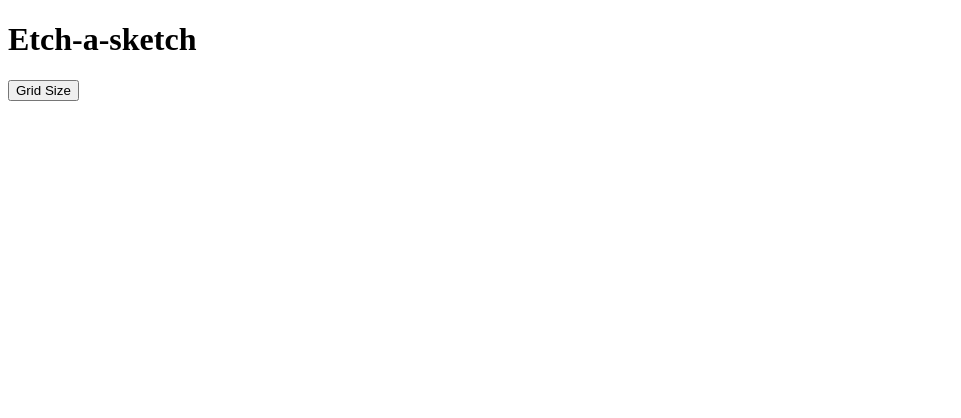
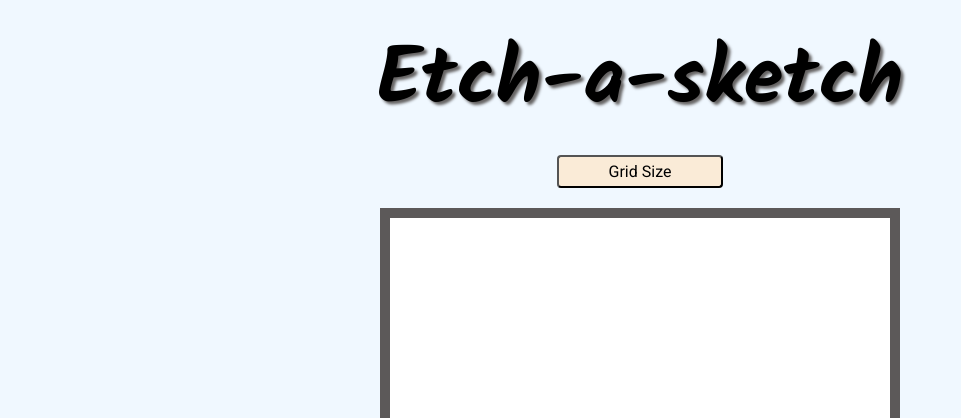
Before and after one commit to SaikatDL/Etch-A-Sketch, a plain HTML site: page index.html in a window 1280 px wide. Shown: the top 418 px of the page, without its empty margins (0-961 px from the left). Drawn offline with Linux system fonts and the light colour scheme.

Commit message:
Add style to the page

```diff
--- a/index.html
+++ b/index.html
@@ -5,11 +5,16 @@
     <meta http-equiv="X-UA-Compatible" content="IE=edge">
     <meta name="viewport" content="width=device-width, initial-scale=1.0">
     <link rel="stylesheet" href="style.css"/>
+    <link rel="preconnect" href="https://fonts.googleapis.com">
+    <link rel="preconnect" href="https://fonts.gstatic.com" crossorigin>
+    <link href="https://fonts.googleapis.com/css2?family=Kalam:wght@700&family=Roboto&display=swap" rel="stylesheet">
     <script src="js-file.js" defer></script>
     <title>Etch-a-sketch</title>
 </head>
 <body>
-    <h1 class="etch">Etch-a-sketch</h1>
-    <button class="grid-number">Grid Size</button>
+    <div class="content">
+        <h1 class="etch">Etch-a-sketch</h1>
+        <button class="grid-number">Grid Size</button>
+    </div>
 </body>
 </html>
--- a/js-file.js
+++ b/js-file.js
@@ -33,7 +33,7 @@ function createDiv (number) { //this will create square div's and add color upon
 const gridNumber = document.querySelector('.grid-number');
 gridNumber.addEventListener('click', () => {
     let number = prompt("Choose the number of squares per side for the new grid (maximum:100):", 16);
-    if (number < 101 && number > 1) {
+    if (number < 101 && number > 0) {
         container.replaceChildren();
         return createDiv(number);
     }
--- a/style.css
+++ b/style.css
@@ -1,7 +1,46 @@
+* {
+    font-family: 'Roboto', sans-serif;
+}
+body {
+    background-color: aliceblue;
+}
+.content {
+    display: flex;
+    flex-direction: column;
+    justify-content: center;
+    align-items: center;
+}
 .container {
     display: flex;
     flex-wrap: wrap;
-    width: 960px;
-    height: 960px;
+    /*box-sizing: border-box;*/
+    padding: 0px;
+    border: 10px solid rgb(92, 89, 89);
+    width: 500px;
+    height: 500px;
     margin: auto;
+    margin-bottom: 50px;
 }
+.square {
+    background: rgb(255, 255, 255);
+    box-sizing: border-box;
+    /*border: 1px solid rgb(119, 116, 116);*/
+}
+.etch {
+    margin: 10px auto;
+    /*text-align: center;*/
+    font-family: 'Kalam', cursive;
+    font-size: 80px;
+    text-shadow: 3px 3px 3px rgb(102, 100, 100);
+}
+button {
+    font-size: medium;
+    text-align: center;
+    padding: 5px 50px;
+    border-radius: 4px;
+    background-color:antiquewhite;
+    margin-bottom: 20px;
+}
+button:hover {
+    background-color:bisque;
+}
```
